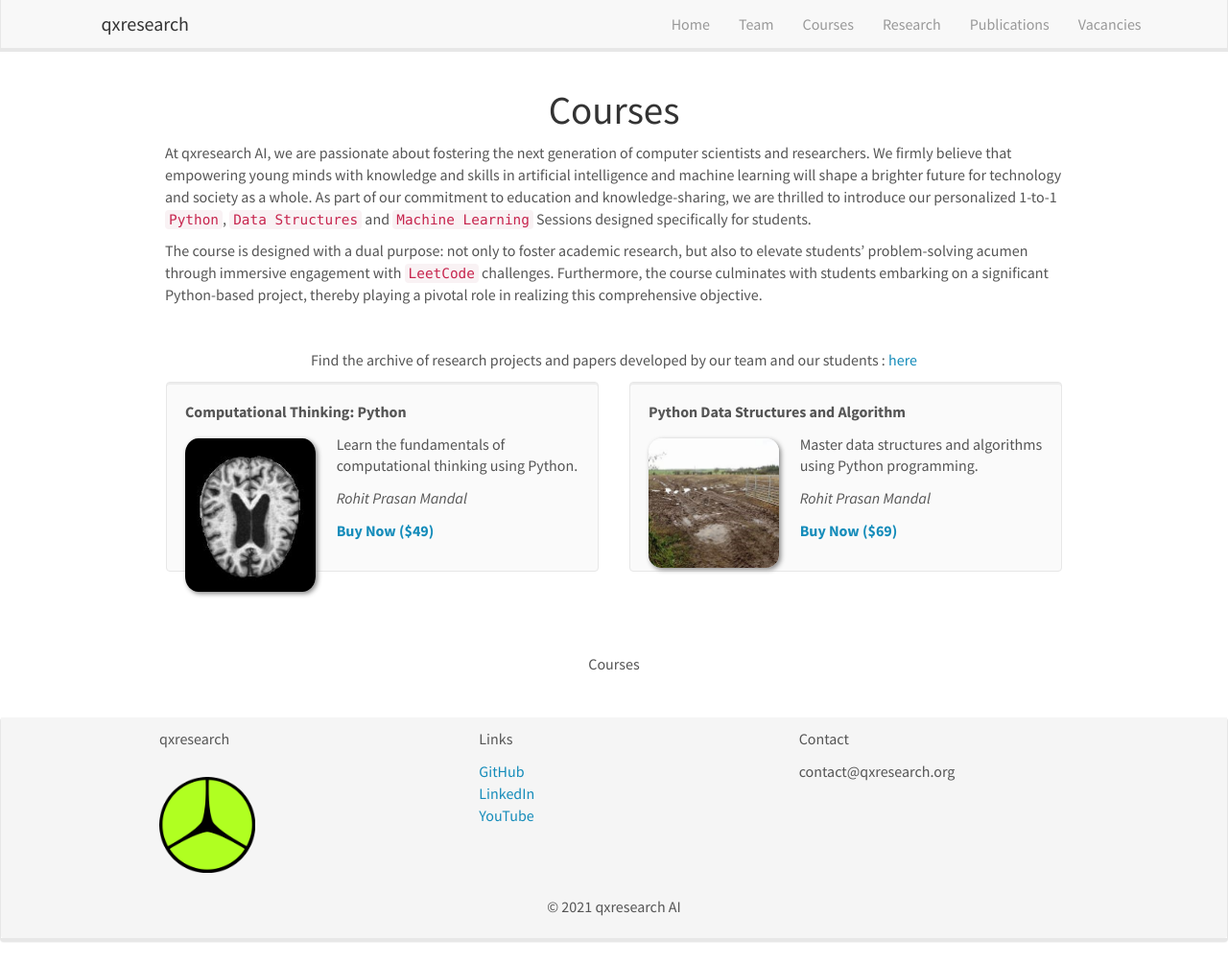
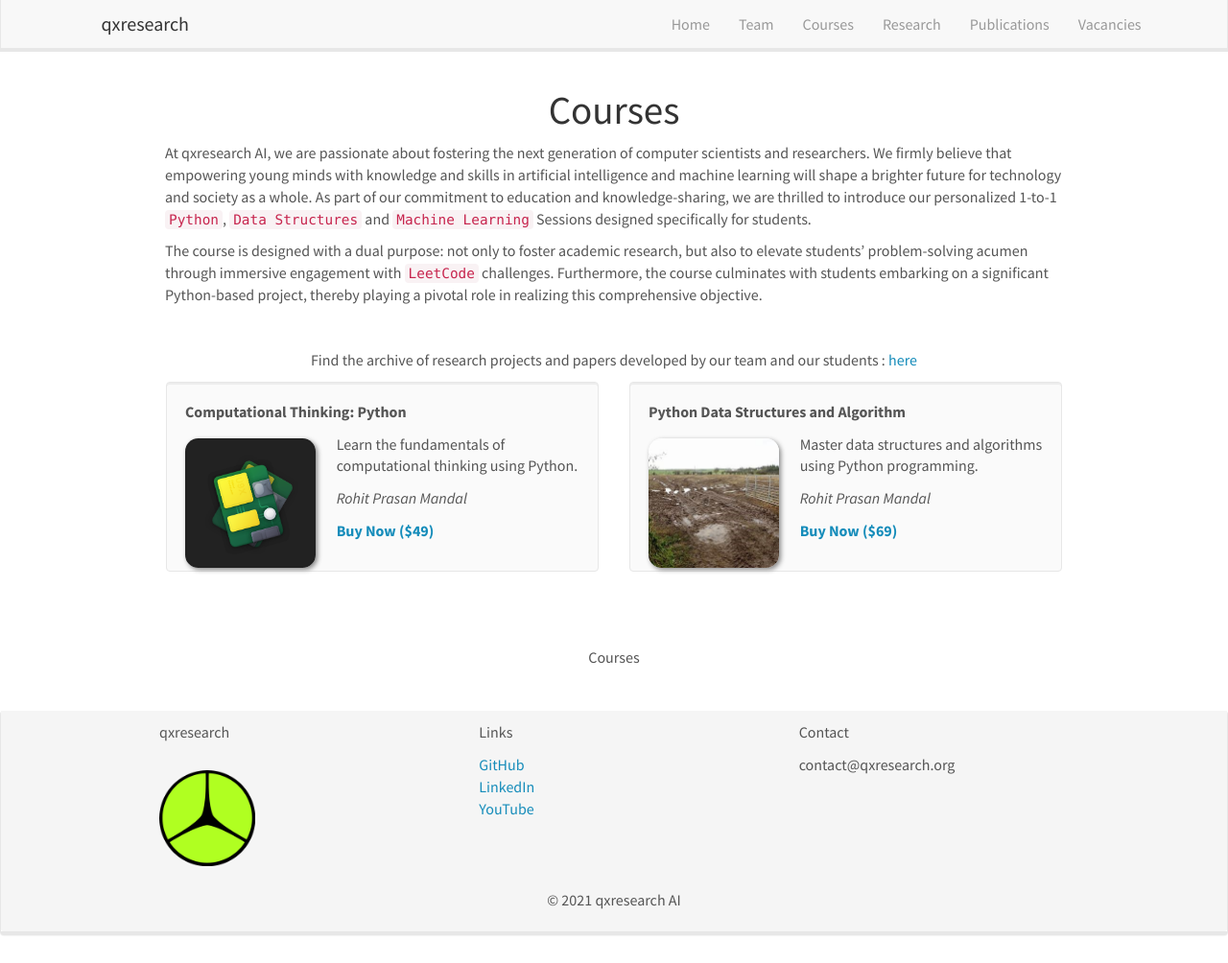
Before and after one commit to qxresearch/qxresearch.github.io, a Jekyll site: the page built from _pages/courses.md, in a window 1280 px wide and 1004 px high. Shown: the whole window at 96% size. Built offline with Jekyll 4.4.1, drawn with Linux system fonts in a browser that asks for light colours; nearby versions of some CDN libraries.

Commit message:
Update courses.yml

```diff
--- a/_data/courses.yml
+++ b/_data/courses.yml
@@ -1,5 +1,5 @@
 - title: "Computational Thinking: Python"
-  image: mildDem.jpg
+  image: pythonctp.png
   description: "Learn the fundamentals of computational thinking using Python."
   authors: Rohit Prasan Mandal
   link:
```
